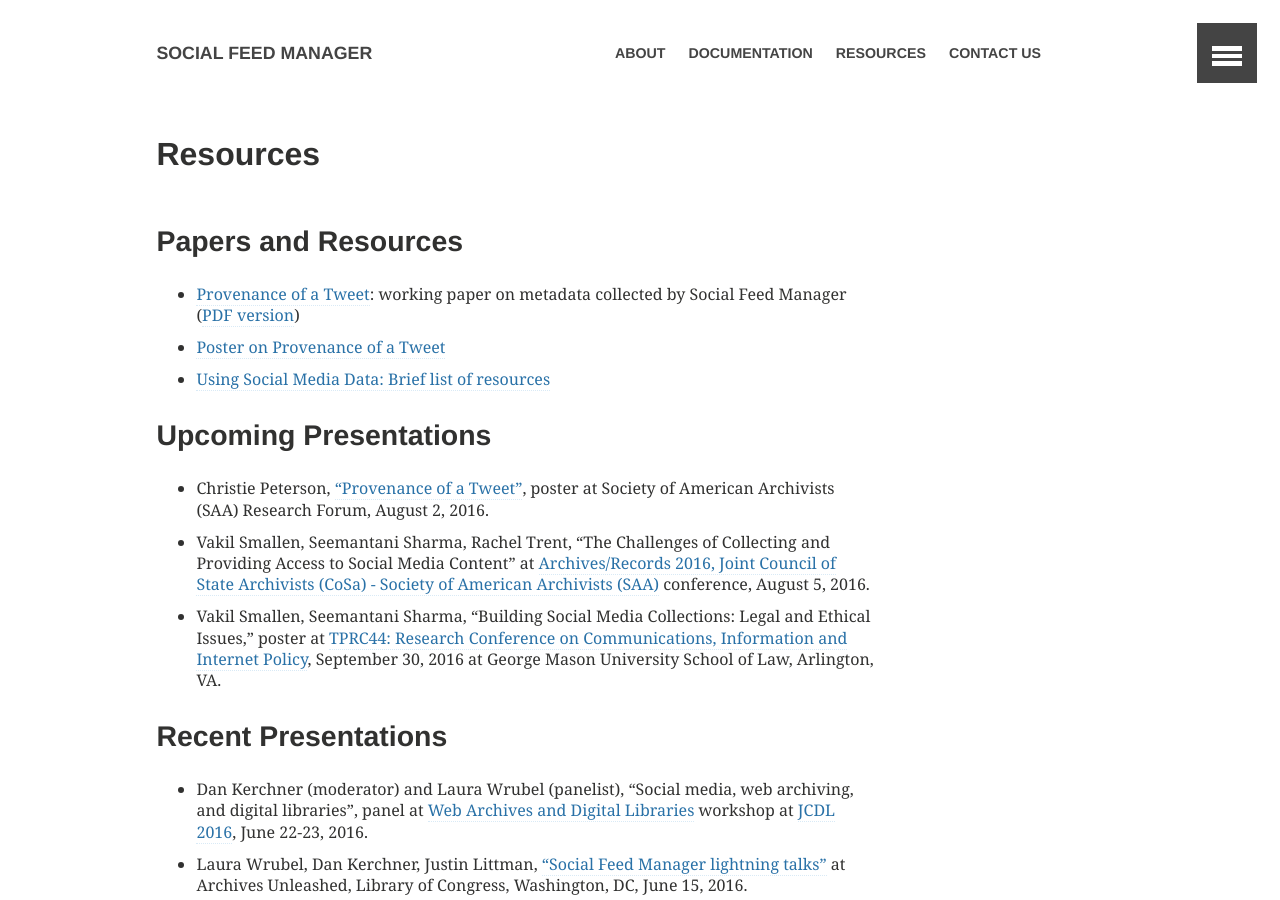
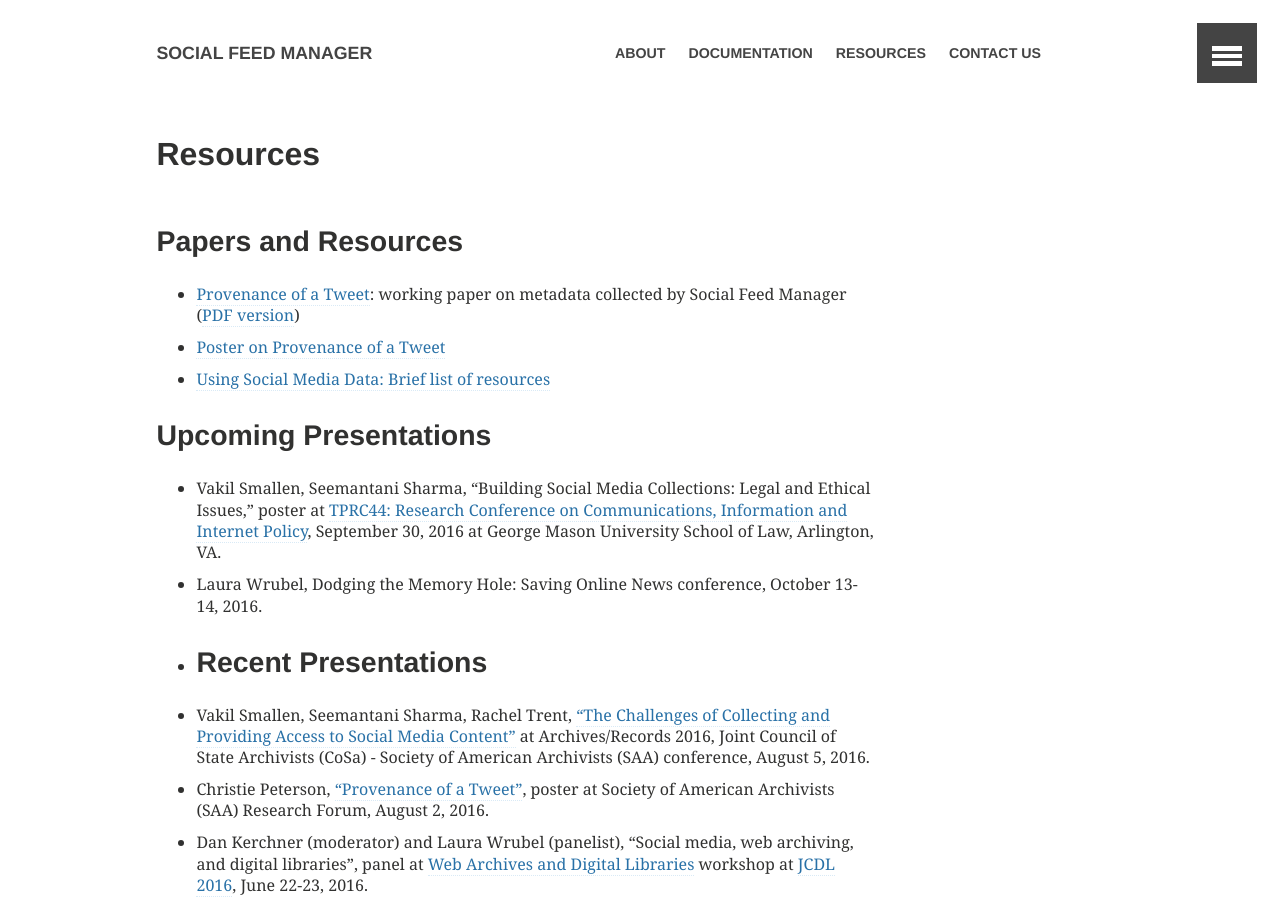
Before and after one commit to gwu-libraries/sfm-ui, a Jekyll site: the page built from resources/index.md, in a window 1280 px wide and 900 px high. Built offline with Jekyll 4.4.1, drawn with Linux system fonts in a browser that asks for light colours; comment, search, counter and statistics services are not loaded.

Commit message:
Update index.md

```diff
--- a/resources/index.md
+++ b/resources/index.md
@@ -18,12 +18,13 @@
 
 Upcoming Presentations
 ----------------------
+* Vakil Smallen, Seemantani Sharma, "Building Social Media Collections: Legal and Ethical Issues," poster at [TPRC44: Research Conference on Communications, Information and Internet Policy](http://www.tprcweb.com/), September 30, 2016 at George Mason University School of Law, Arlington, VA.
+* Laura Wrubel, Dodging the Memory Hole: Saving Online News conference, October 13-14, 2016.
+*
+Recent Presentations
+--------------------
+* Vakil Smallen, Seemantani Sharma, Rachel Trent, ["The Challenges of Collecting and Providing Access to Social Media Content"](https://drive.google.com/a/email.gwu.edu/file/d/0BzMejufPhqBaMXBjM21vTUR1QTA/view?usp=sharing) at Archives/Records 2016, Joint Council of State Archivists (CoSa) - Society of American Archivists (SAA) conference, August 5, 2016.
 * Christie Peterson, ["Provenance of a Tweet"]({{ site.github.url }}/resources/prov-tweet-poster.pdf), poster at Society of American Archivists (SAA) Research Forum, August 2, 2016.
-* Vakil Smallen, Seemantani Sharma, Rachel Trent, "The Challenges of Collecting and Providing Access to Social Media Content" at [Archives/Records 2016, Joint Council of State Archivists (CoSa) - Society of American Archivists (SAA)](http://www2.archivists.org/am2016) conference, August 5, 2016.
-* Vakil Smallen, Seemantani Sharma, "Building Social Media Collections: Legal and Ethical Issues," poster at [TPRC44: Research Conference on Communications, Information and Internet Policy](http://www.tprcweb.com/), September 30, 2016 at George Mason University School of Law, Arlington, VA.
-
-Recent Presentations
-------------------
 * Dan Kerchner (moderator) and Laura Wrubel (panelist), "Social media, web archiving, and digital libraries", panel at [Web Archives and Digital Libraries](http://fox.cs.vt.edu/wadl2016.html) workshop at [JCDL 2016](http://www.jcdl2016.org), June 22-23, 2016.
 * Laura Wrubel, Dan Kerchner, Justin Littman, ["Social Feed Manager lightning talks"](https://docs.google.com/presentation/d/14LiqnLAKAI6H9t8gttIIzO0KnnFCTSrONML-ZEmuXDc/edit?usp=sharing) at Archives Unleashed, Library of Congress, Washington, DC, June 15, 2016.
 * Justin Littman, ["Aligning Social Media Harvesting and Web Harvesting"](https://t.co/Rj8LEbBOp8) at [International Internet Preservation Consortium (IIPC) Web Archiving Conference](http://netpreserve.org/2016-WAC), April 14, 2016 in Reykjavík, Iceland.
```
